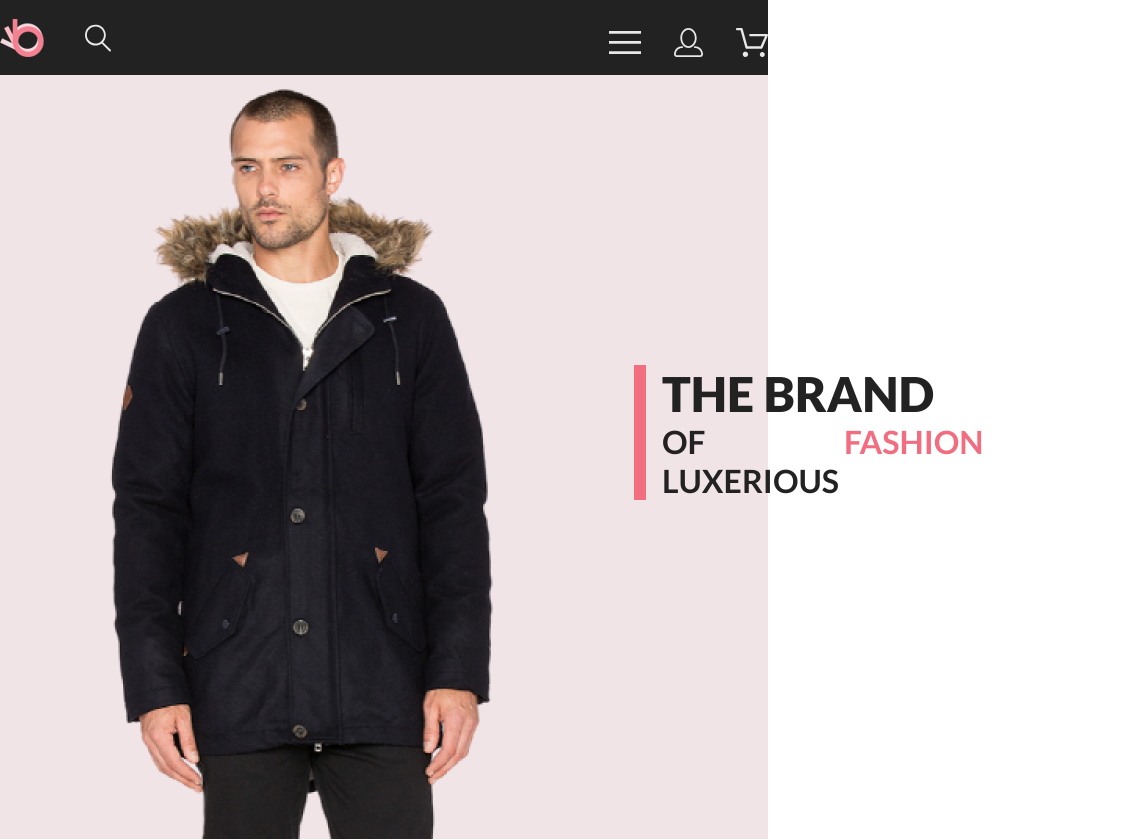
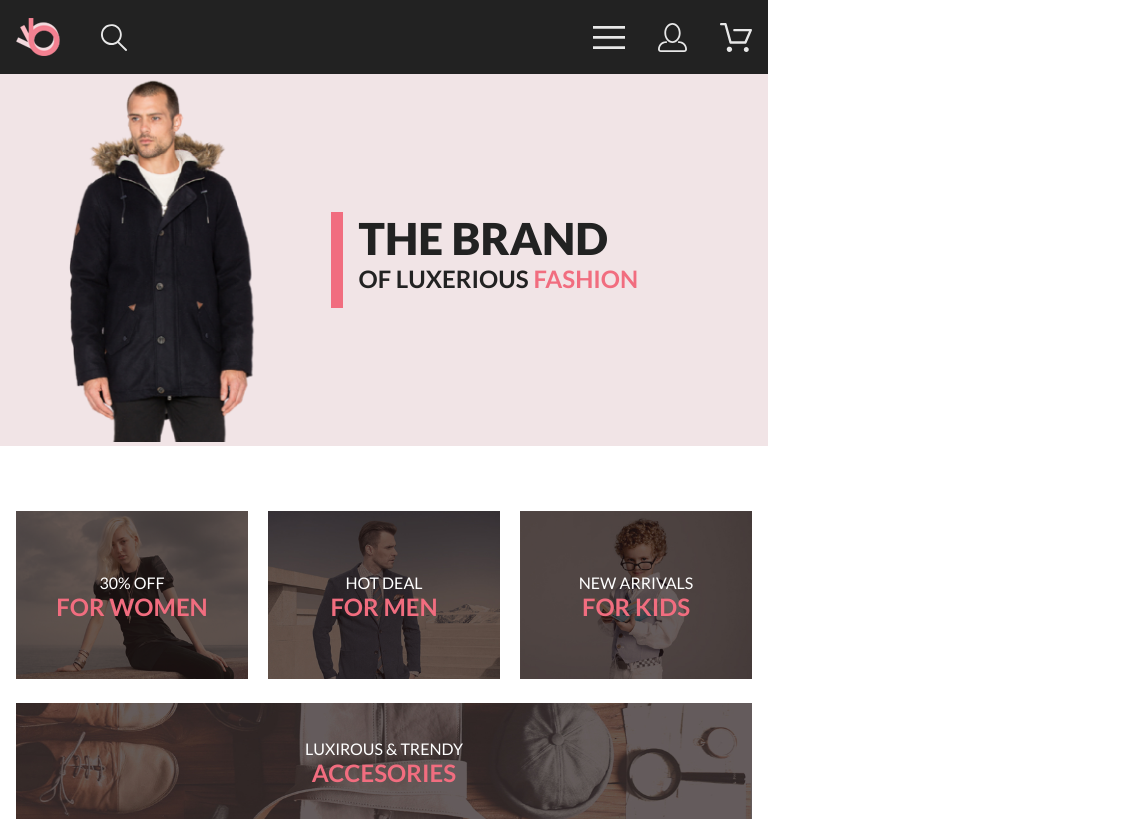
Before and after one commit to SURikatov/homework6, a plain HTML site: page index.html in a window 768 px wide. Shown: the top 839 px of the page, 1140 px wide, since content can reach past the window. Drawn offline with Linux system fonts and the light colour scheme.

Commit message:
update to homework7

```diff
--- a/index.html
+++ b/index.html
@@ -25,13 +25,12 @@
         <div class="shapka">
             <section class="shapkaContent container">
                 <div class="imageShapka">
-                    <img src="./img/shap_img.png" alt="" />
+                    <img src="./img/shap_img.png" alt="img" class="imageShapka2"/>
                 </div>
                 <div class="shapkaContentBlock">
                     <h1>THE BRAND</h1>
                     <div class="shapkaParagraph">
-                        <h2 class="shapkaParagraphLeft">OF LUXERIOUS</h2>
-                        <h2 class="shapkaParagraphRight">FASHION</h2>
+                        <h2 class="shapkaParagraphLeft">OF LUXERIOUS <h2 class="shapkaParagraphRight">FASHION</h2></h2>
                     </div>
                 </div>
             </section>
@@ -58,7 +57,7 @@
                     <h2>FOR KIDS</h2>
                 </div>
             </div>
-            <div class="cart1">
+            <div class="cart1 cart1_big">
                 <img src="./img/cart14.png" alt="" />
                 <div class="cart1Text">
                     <p>LUXIROUS & TRENDY</p>
--- a/style/style.css
+++ b/style/style.css
@@ -14,94 +14,96 @@
   font-family: Lato-Light;
   src: url(../fonts/lato/Lato-Light.ttf);
 }
-body{
+body {
   background: #fff;
   scroll-behavior: smooth;
 }
-.header{
+.header {
   background: #222222;
 }
-.headLogo{
+.headLogo {
   display: flex;
   justify-content: space-between;
-
+  max-width: 100%;
+  overflow: hidden;
 }
-.container{
+.container {
   max-width: 1140px;
   margin: 0 auto;
 }
-.headerLeft{
+.headerLeft {
   display: flex;
   gap: 41px;
-    margin-top: 19px;
+  margin-top: 18px;
   margin-bottom: 18px;
-
+  justify-content: flex-end;
+  align-items: center;
 }
-.headerRight{
+.headerRight {
   display: flex;
   gap: 33px;
   margin-bottom: 18px;
-    margin-top: 28px;
+  margin-top: 18px;
+  justify-content: flex-end;
+  align-items: center;
 }
-.main{
+.shapka {
+
+    background: #F1E4E6;
+}
+.shapkaContent {
+display: flex;
+}
+.imageShapka {
 
 }
-.shapka{
-    background-color: #F1E4E6;
-
+.imageShapka2{
+    max-height: 764px;
+    max-width: auto;
 }
-.shapkaContent{
-    display: flex;
-
-}
-.imageShapka{
-    max-height: 764px;
-
-}
-.shapkaContentBlock{
+.shapkaContentBlock {
   display: flex;
   margin-top: 290px;
   margin-bottom: 380px;
   margin-left: 64px;
   flex-direction: column;
-    border-left: 12px solid #F16D7F;
-
+  border-left: 12px solid #f16d7f;
 }
-.shapkaContentBlock h1{
+.shapkaContentBlock h1 {
   font-family: Lato-Black;
   font-size: 48px;
   color: #222222;
   margin-left: 16px;
 }
-.shapkaParagraph{
+.shapkaParagraph {
   display: flex;
   font-family: Lato-Bold;
   font-size: 32px;
   color: #222222;
   margin-left: 16px;
 }
-.shapkaParagraphLeft{
+.shapkaParagraphLeft {
   font-family: Lato-Bold;
   font-size: 32px;
   color: #222222;
 }
-.shapkaParagraphRight{
+.shapkaParagraphRight {
   margin-left: 5px;
   font-family: Lato-Bold;
   font-size: 32px;
-    color: #F16D7F;
+  color: #f16d7f;
 }
-.cart1Collection{
-    display: flex;
-    flex-wrap: wrap;
+.cart1Collection {
+    display: grid;
+    grid-template-columns: repeat(3, 1fr);
     gap: 30px;
     margin-top: 64px;
 }
-.cart1{
+.cart1 {
   position: relative;
-
+  overflow: hidden;
 }
-.cart1Text{
+.cart1Text {
   position: absolute;
   width: 100%;
   height: 100%;
@@ -115,83 +117,88 @@ body{
   justify-content: center;
   -webkit-box-align: center;
   align-items: center;
+  text-align: center;
 }
-.cart1Text p{
+.cart1 img {
+  width: 100%;
+  height: auto;
+  object-fit: cover;
+}
+.cart1_big{
+    min-height: 180px;
+    grid-column: 1 / -1;
+}
+.cart1Text p {
   font-family: Lato-Regular;
   font-size: 16px;
   color: #fff;
 }
-.cart1Text h2{
+.cart1Text h2 {
   font-family: Lato-Bold;
   font-size: 24px;
-    color: #F16D7F;
+  color: #f16d7f;
 }
-.cart2BlockGeneral{
+.cart2BlockGeneral {
   margin-top: 96px;
-
 }
-.cart2BlockText{
+.cart2BlockText {
   text-align: center;
 }
-.cart2BlockText h2{
+.cart2BlockText h2 {
   font-family: Lato-Regular;
   font-size: 30px;
   color: #222222;
 }
-.cart2BlockText p{
+.cart2BlockText p {
   margin-top: 6px;
   font-family: Lato-Regular;
   font-size: 14px;
-    color: #9F9F9F;
+  color: #9f9f9f;
 }
-.cart2Block{
+.cart2Block {
   display: grid;
   grid-template-columns: repeat(3, 1fr);
   gap: 30px;
   margin-top: 48px;
-
 }
-.cart2{
-    background-color: #F8F8F8;
-
+.cart2 {
+  background-color: #f8f8f8;
 }
-.textCart2{
+.textCart2 {
   text-align: left;
   margin-left: 16.46px;
   margin-right: 28.8px;
 }
-.cart2 p{
+.cart2 p {
   font-family: Lato-Light;
   font-size: 14px;
   color: #5d5d5d;
   margin-top: 12.65px;
 }
-.cart2 h2{
+.cart2 h2 {
   font-family: Lato-Regular;
   font-size: 13px;
   color: #000000;
   margin-top: 24.35px;
 }
-.priceCart2{
+.priceCart2 {
   margin-top: 18px;
   margin-bottom: 20px;
 }
-.priceCart2 h2{
+.priceCart2 h2 {
   font-family: Lato-Regular;
   font-size: 16px;
-    color: #F16D7F;
+  color: #f16d7f;
 }
-.allCart2View{
+.allCart2View {
   margin-top: 48px;
   margin-bottom: 60px;
   text-align: center;
-
-
 }
-.buttonViewCart2{
+.buttonViewCart2 {
   cursor: pointer;
   border: 39px 15px;
-    border-color: #F16D7F;
+  border-color: #f16d7f;
   background: none;
   height: 48px;
   width: 212px;
@@ -199,3 +206,61 @@ margin-bottom: 20px;
   font-size: 16px;
   color: #f26376;
 }
+@media (min-width: 768px) and (max-width: 1139px) {
+  .container {
+    max-width: 736px;
+  }
+  .shapka {
+  }
+  .shapkaContentBlock {
+    margin-top: 138px;
+    margin-bottom: 138px;
+    margin-left: 40px;
+    flex-direction: column;
+    border-left: 12px solid #f16d7f;
+  }
+  .shapkaContentBlock h1 {
+    font-size: 44px;
+  }
+  .shapkaParagraph {
+    font-size: 24px;
+  }
+  .imageShapka2{
+    max-height: 368px;
+}
+  .shapkaParagraphLeft {
+    font-size: 24px;
+  }
+  .shapkaParagraphRight {
+    margin-left: 5px;
+    font-size: 24px;
+  }
+  .cart1Collection {
+    gap: 20px;
+    margin-top: 65px;
+  }
+  .cart1{
+    max-height: 303px;
+  }
+  .cart1_big{
+    min-height: 116px;
+  }
+  .cart2BlockText p {
+    margin-top: 3.3px;
+  }
+  .cart2Block {
+    gap: 16px;
+    margin-top: 73px;
+    grid-template-columns: repeat(2, 1fr);
+  }
+  .cart2 h2 {
+    margin-top: 23.35px;
+  }
+  .priceCart2 {
+    margin-top: 18px;
+  }
+  .allCart2View {
+    margin-top: 32.5px;
+    margin-bottom: 70.5px;
+  }
+}
```
Lines whose indentation alone changed are shown as unchanged.
